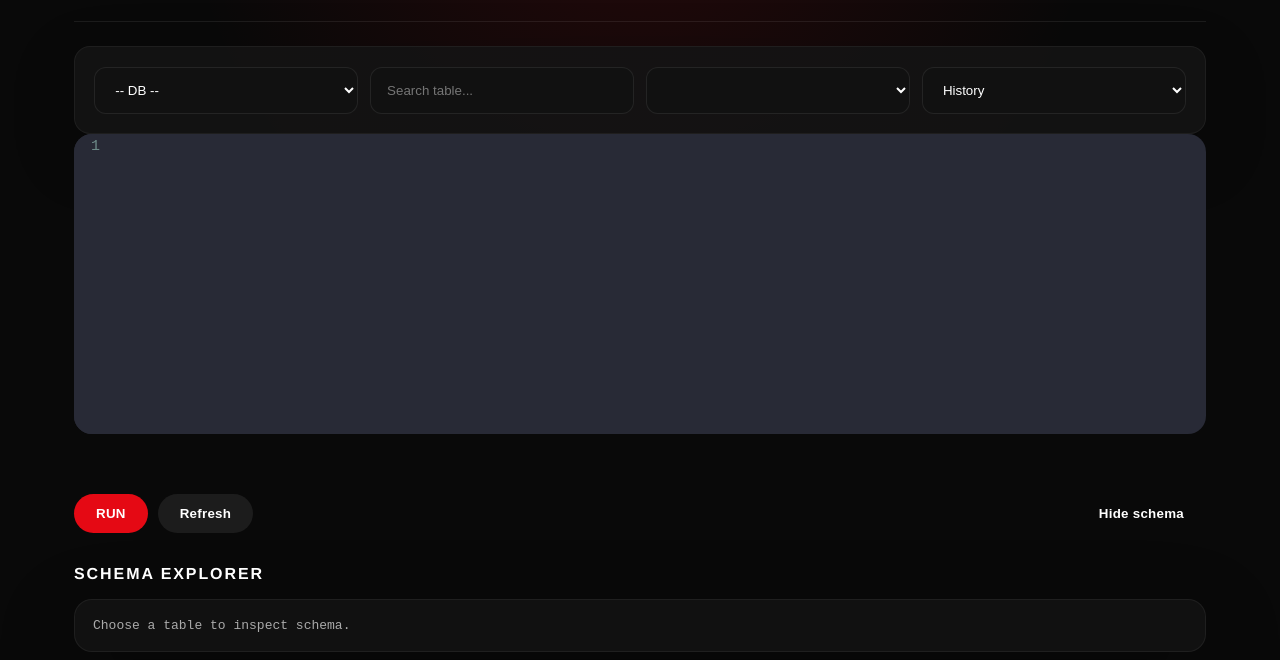
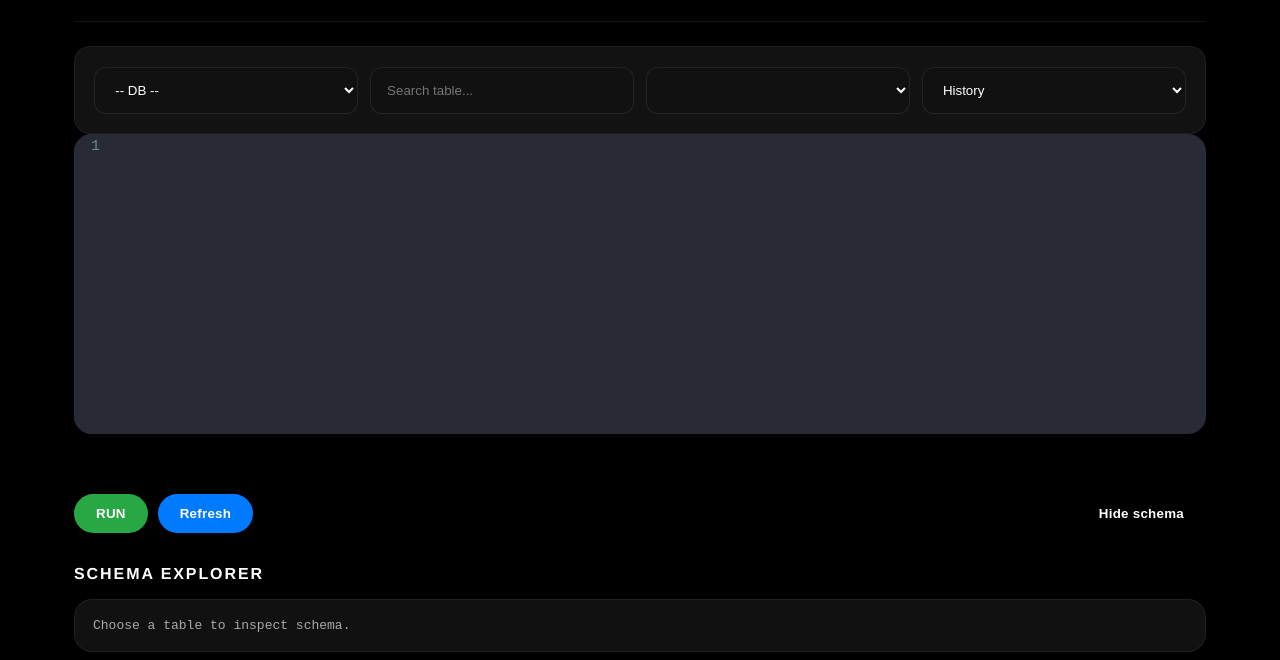
Before and after one commit to danielgispan212-ui/SQL-Anlyzer, a website: page index.html in a window 1280 px wide. Shown: the part 140-800 px from the top of the page. Drawn offline with nearby package versions, Linux system fonts and the light colour scheme; no server answers.

Commit message:
feat: update background colors and button styles for improved UI

```diff
--- a/index.html
+++ b/index.html
@@ -29,7 +29,7 @@ body {
   margin: 0;
   min-height: 100vh;
   font-family: "Helvetica Neue", Helvetica, Arial, sans-serif;
-  background: radial-gradient(circle at top, rgba(229,9,20,.13), transparent 35%), #090909;
+  background: #000000;
   color: #fff;
 }
 
@@ -111,12 +111,12 @@ button:hover {
 }
 
 #analyze-btn {
-  background: #e50914;
+  background: #28a745;
   color: #fff;
 }
 
 #refresh-btn {
-  background: rgba(255,255,255,0.08);
+  background: #007bff;
   color: #fff;
 }
 
```
Also changed, not shown: public/index.html (+3 -3 lines).
